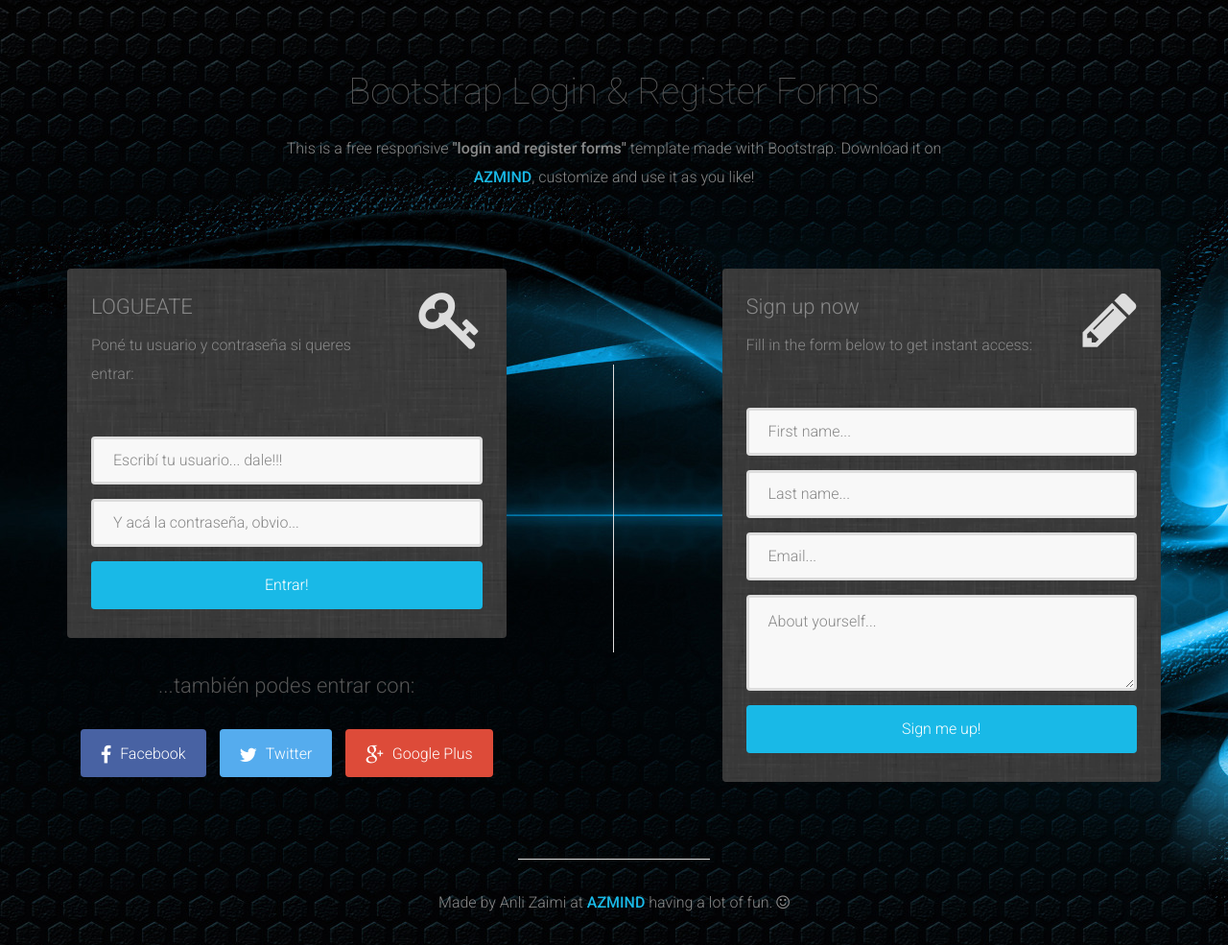
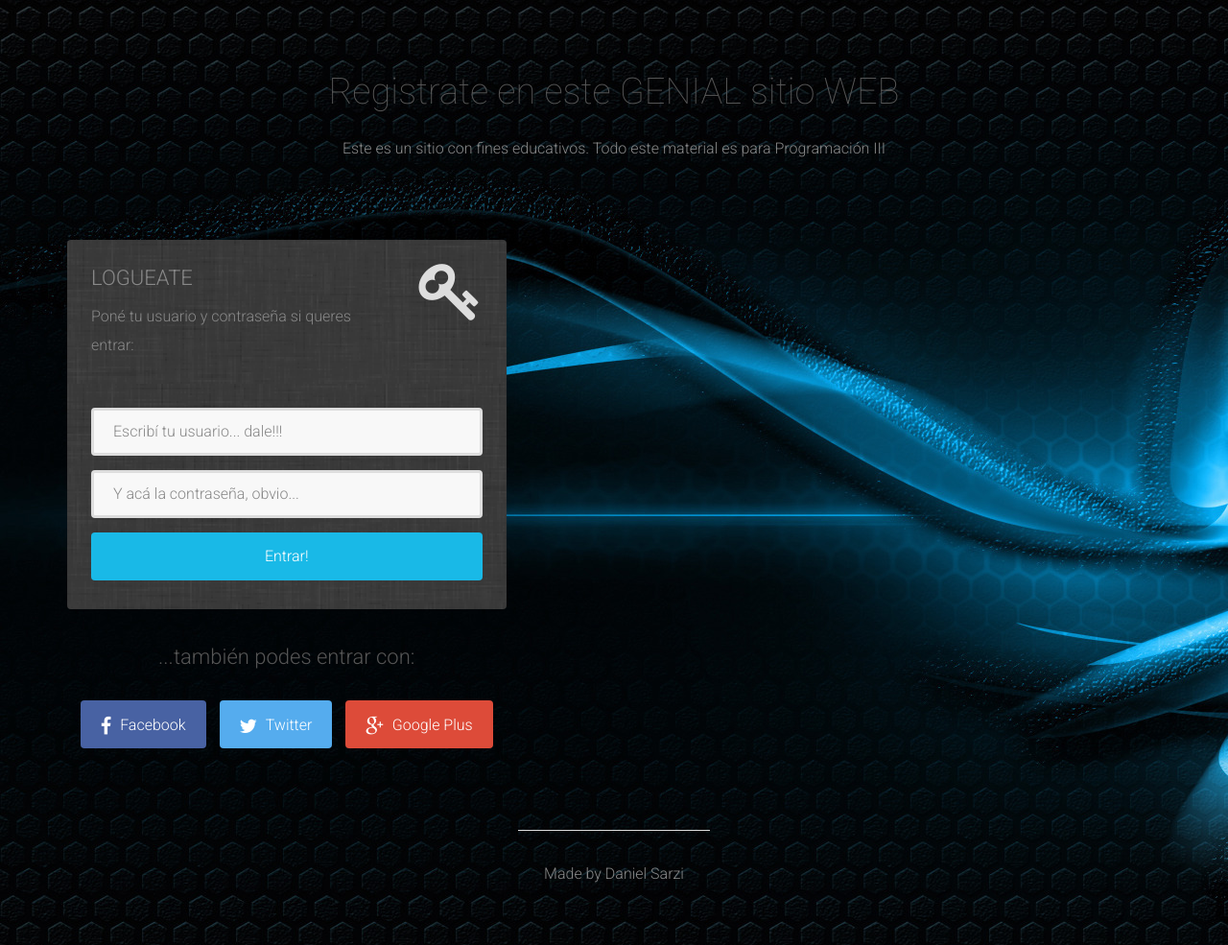
Before and after one commit to SarziDaniel/Paginadelogin, a plain HTML site: page index.html in a window 1280 px wide. Shown: the top 985 px of the page at 96% size. Drawn offline with Linux system fonts and the light colour scheme.

Commit message:
Se eliminó la parte de Registro de esta página. Se quitaron y agregaron algunos textos de la página.

```diff
--- a/index.html
+++ b/index.html
@@ -34,12 +34,10 @@
 
                     <div class="row">
                         <div class="col-sm-8 col-sm-offset-2 text">
-                            <h1>Bootstrap Login &amp; Register Forms</h1>
+                            <h1>Registrate en este GENIAL sitio WEB</h1>
                             <div class="description">
                             	<p>
-	                            	This is a free responsive <strong>"login and register forms"</strong> template made with Bootstrap.
-	                            	Download it on <a href="http://azmind.com" target="_blank"><strong>AZMIND</strong></a>,
-	                            	customize and use it as you like!
+	                            	Este es un sitio con fines educativos. Todo este material es para Programación III
                             	</p>
                             </div>
                         </div>
@@ -90,46 +88,6 @@
 
                         </div>
 
-                        <div class="col-sm-1 middle-border"></div>
-                        <div class="col-sm-1"></div>
-
-                        <div class="col-sm-5">
-
-                        	<div class="form-box">
-                        		<div class="form-top">
-	                        		<div class="form-top-left">
-	                        			<h3>Sign up now</h3>
-	                            		<p>Fill in the form below to get instant access:</p>
-	                        		</div>
-	                        		<div class="form-top-right">
-	                        			<i class="fa fa-pencil"></i>
-	                        		</div>
-	                            </div>
-	                            <div class="form-bottom">
-				                    <form role="form" action="" method="post" class="registration-form">
-				                    	<div class="form-group">
-				                    		<label class="sr-only" for="form-first-name">First name</label>
-				                        	<input type="text" name="form-first-name" placeholder="First name..." class="form-first-name form-control" id="form-first-name">
-				                        </div>
-				                        <div class="form-group">
-				                        	<label class="sr-only" for="form-last-name">Last name</label>
-				                        	<input type="text" name="form-last-name" placeholder="Last name..." class="form-last-name form-control" id="form-last-name">
-				                        </div>
-				                        <div class="form-group">
-				                        	<label class="sr-only" for="form-email">Email</label>
-				                        	<input type="text" name="form-email" placeholder="Email..." class="form-email form-control" id="form-email">
-				                        </div>
-				                        <div class="form-group">
-				                        	<label class="sr-only" for="form-about-yourself">About yourself</label>
-				                        	<textarea name="form-about-yourself" placeholder="About yourself..."
-				                        				class="form-about-yourself form-control" id="form-about-yourself"></textarea>
-				                        </div>
-				                        <button type="submit" class="btn">Sign me up!</button>
-				                    </form>
-			                    </div>
-                        	</div>
-
-                        </div>
                     </div>
 
                 </div>
@@ -144,8 +102,7 @@
 
         			<div class="col-sm-8 col-sm-offset-2">
         				<div class="footer-border"></div>
-        				<p>Made by Anli Zaimi at <a href="http://azmind.com" target="_blank"><strong>AZMIND</strong></a>
-        					having a lot of fun. <i class="fa fa-smile-o"></i></p>
+        				<p>Made by Daniel Sarzi</p>
         			</div>
 
         		</div>
```
